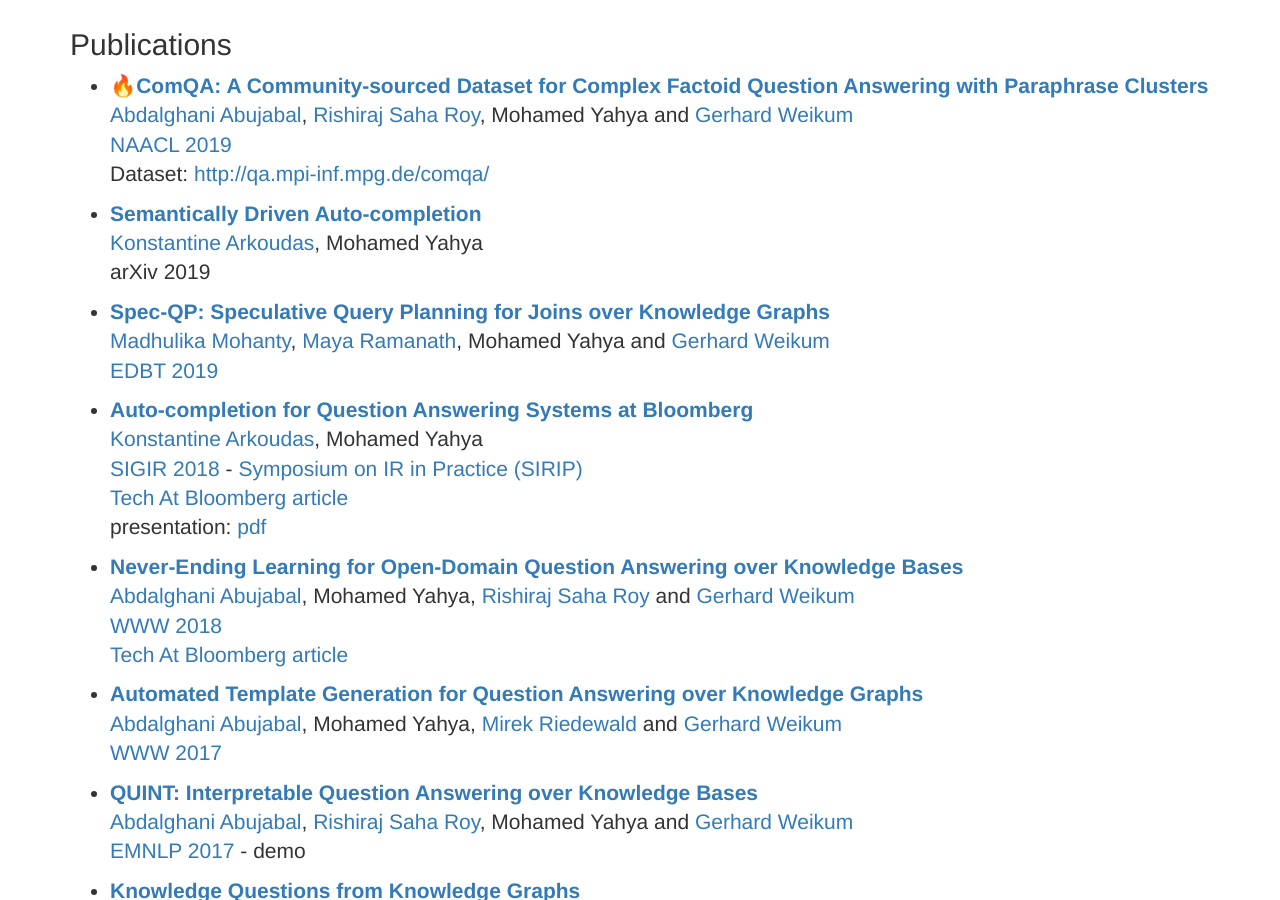
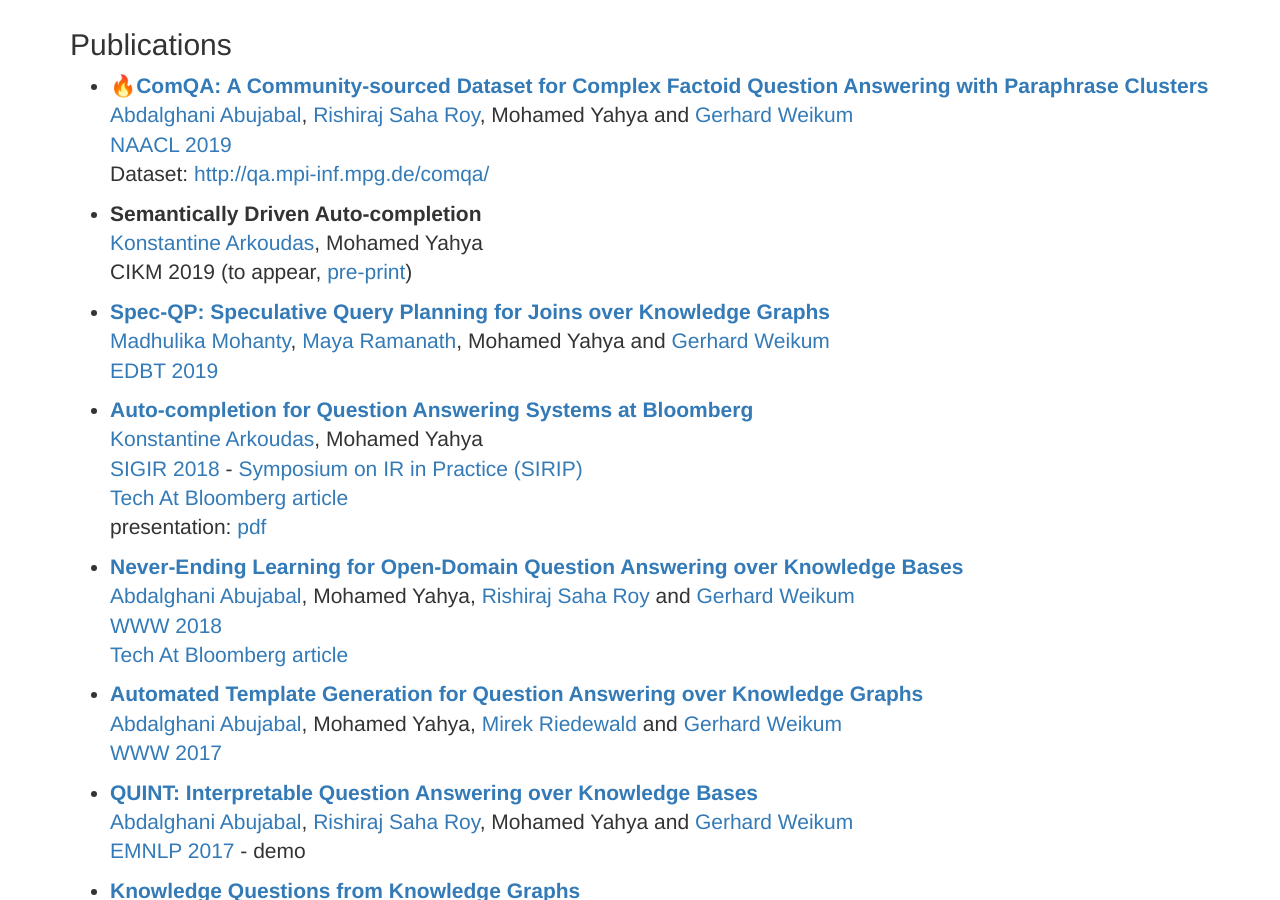
Before and after one commit to myahya/myahya.github.io, a Jekyll site: the page index.html, which Jekyll copies as it is, in a window 1280 px wide and 900 px high, scrolled down 317 px. Built offline with Jekyll 4.4.1, drawn with Linux system fonts in a browser that asks for light colours; nearby versions of some CDN libraries.

Commit message:
CIKM accepted

```diff
--- a/index.html
+++ b/index.html
@@ -117,9 +117,9 @@
                 Dataset: <a href="http://qa.mpi-inf.mpg.de/comqa/">http://qa.mpi-inf.mpg.de/comqa/</a>
             </li>
             <li>
-                <b><a href="https://arxiv.org/pdf/1906.09450.pdf">Semantically Driven Auto-completion</a></b>
+                <b>Semantically Driven Auto-completion</b>
                 <br /><a href="https://www.linkedin.com/in/konstantine-arkoudas-23682351/">Konstantine Arkoudas</a>, Mohamed Yahya<br />
-                arXiv 2019
+                CIKM 2019 (to appear, <a href="https://arxiv.org/pdf/1906.09450.pdf">pre-print</a>)
             </li>
             <li>
                 <b><a href="https://openproceedings.org/2019/conf/edbt/EDBT19_paper_50.pdf">Spec-QP: Speculative Query Planning for Joins over Knowledge Graphs</a></b>
```
